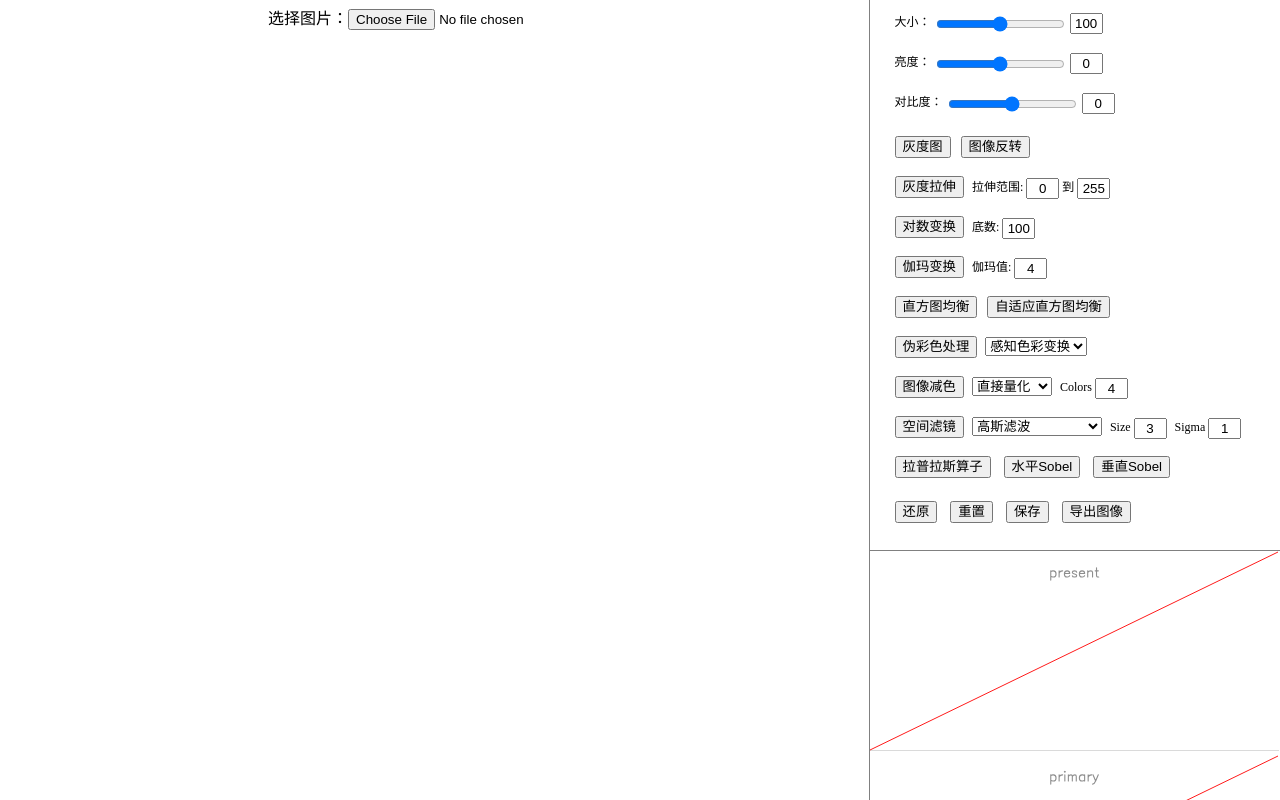
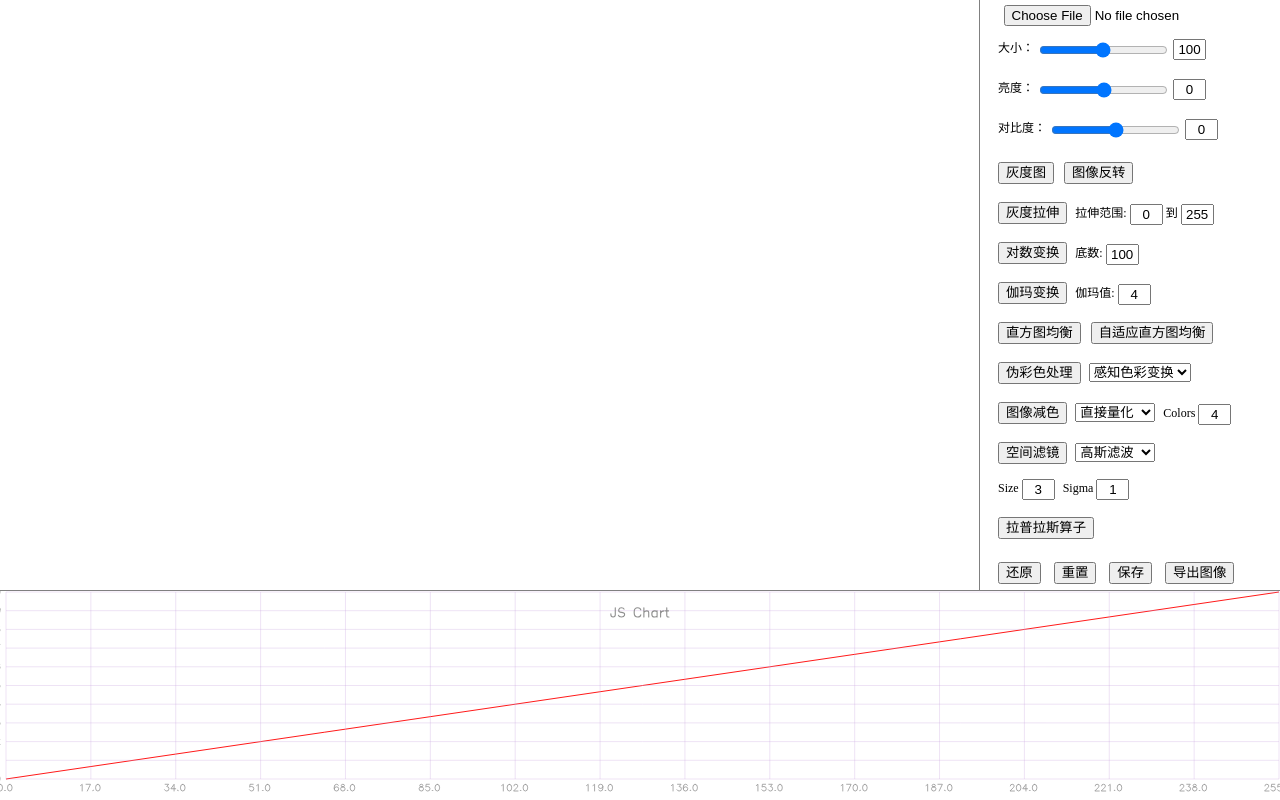
Before and after one commit to mhSun/image-edit, a plain HTML site: page index.html in a window 1280 px wide. Drawn offline with Linux system fonts and the light colour scheme.

Commit message:
modify the ui

```diff
--- a/filterfactory.js
+++ b/filterfactory.js
@@ -24,26 +24,6 @@ function gaussianfilter(size, sigma) {
         factor: wsum,
         bias: 0,
         weights: weights
-    };
-}
-
-function hsobel() {
-    return {
-        width: 3,
-        height: 3,
-        factor: 1.0,
-        bias: 0.0,
-        weights: [-1, 0, 1, -2, 0, 2, -1, 0, 1]
-    };
-}
-
-function vsobel() {
-    return {
-        width: 3,
-        height: 3,
-        factor: 1.0,
-        bias: 0.0,
-        weights: [-1, -2, -1, 0, 0, 0, 1, 2, 1]
     };
 }
 
@@ -89,14 +69,6 @@ var FilterFactory = {
                     var amount = params.amount || 4.0;
                     return sharpenfilter(size, sigma, amount);
                 }
-            case 'hsobel':
-                {
-                    return hsobel();
-                }
-            case 'vsobel':
-                {
-                    return vsobel();
-                }
             case 'laplacian':
                 {
                     return laplacian();
--- a/index.html
+++ b/index.html
@@ -1,6 +1,6 @@
 <!DOCTYPE html > <html>
 <head>
-    <title> 图片增强处理 </title>
+    <title> 图像编辑器 </title>
     <meta http-equiv="content-type" content="text/html;charset=utf-8">
     <script type="text/javascript" src="color.js"></script>
     <script type="text/javascript" src="image.js"></script>
@@ -11,16 +11,17 @@
     <link rel="stylesheet" type="text/css" href="style.css">
 </head>
 <body>
-    <div id="bl" class="fl">
-        <div id="select">
-            选择图片：<input type="file" name="image" class="button" onchange="imgload(this)" accept="image/*"/>
-        </div>
+    <div id="main" class="clear">
+        <div id="bl">
             <div id="image">
                 <p id="temp" style = "display:none;"></p>
                 <canvas id="canvas"></canvas>
             </div>
         </div>
         <div id="br">
+            <div id="select">
+                <input type="file" name="image" class="button" onchange="imgload(this)" accept="image/*"/>
+            </div>
             <div id="tools">
                 <div class="t-item">
                     大小：
@@ -82,10 +83,8 @@
                     <select id="spatialfilter_select">
                         <option value="gaussian">高斯滤波</option>
                         <option value="sharpen">锐化</option>
-                    <!-- <option value="vsobel">Sobel (Vertical)</option>
-                    <option value="hsobel">Sobel (Horizontal)</option>
-                    <option value="laplacian">拉普拉斯算子</option> -->
                     </select>
+                    <br/>
                     Size
                     <input type="text" id="filter_sizze" class="input_text" value="3">
                     Sigma
@@ -93,8 +92,6 @@
                 </div>
                 <div class="t-item">
                     <button id="laplacian">拉普拉斯算子</button>
-                <button id="hsobel">水平Sobel</button>
-                <button id="vsobel">垂直Sobel</button>
                 </div>
                 <div class="t-item" style="margin-top:10px;">
                     <button id="cancel">还原</button>
@@ -103,28 +100,22 @@
                     <button id="export">导出图像</button>
                 </div>
             </div>
-        <div id="chart">
-            <div id="present" class="chart_item">
-                <canvas id="JSChart_present" width="0" height="0" style="position: relative;"></canvas>
-            </div>
-            <div id="primary" class="chart_item">
-                <canvas id="JSChart_primary" width="0" height="0" style="position: relative;"></canvas>
         </div>
     </div>
+     <div id="chart">
+            <canvas id="JSChart" width="0" height="0" style="position: relative;"></canvas>
     </div>
     <script>
         var image = null;
         var canvas = document.getElementById("canvas");
         window.onload = function() {
             /* begin dom style*/
-            document.getElementById("br").style.height = window.innerHeight + "px";
-            document.getElementById("bl").style.width = window.innerWidth - 411 + "px";
-            document.getElementById("image").style.height = window.innerHeight - 40 + "px";
+            document.getElementById("main").style.height = window.innerHeight - 210 + "px";
+            document.getElementById("bl").style.width = window.innerWidth - 301 + "px";
             /* end dom style */
 
             /* 初始化Charts */
-            drawCharts('present', document.getElementById("chart").offsetWidth, 200, [[[0,0],[255,1]]]);
-            drawCharts('primary', document.getElementById("chart").offsetWidth, 220, [[[0,0],[255,1]]]);
+            drawCharts(document.getElementById("chart").offsetWidth, 205, [[[0,0],[255,1]]]);
 
             /* begin dom event */
             document.getElementById("size_bar").addEventListener("change", function() {
@@ -275,30 +266,6 @@
                     ));
                 render(I,'present');
             },false);
-            document.getElementById("hsobel").addEventListener("click",function(){
-                if (image ===null) {
-                    return;
-                }
-                var loader = RGBAImage.fromImage(canvas);
-                var I = filters.spatialfilter(loader, FilterFactory.createfilter(
-                            {
-                                name: "hsobel"
-                            }
-                    ));
-                render(I,'present');
-            },false);
-            document.getElementById("vsobel").addEventListener("click",function(){
-                if (image ===null) {
-                    return;
-                }
-                var loader = RGBAImage.fromImage(canvas);
-                var I = filters.spatialfilter(loader, FilterFactory.createfilter(
-                            {
-                                name: "vsobel"
-                            }
-                    ));
-                render(I,'present');
-            },false);
             document.getElementById("reset").addEventListener("click",function(){
                 var img = new Image();
                 img.onload = function(){
@@ -364,45 +331,35 @@
                     hist[i][j] = [j,hist[i][j]];
                 }
             }
-            if(!id){
-                drawCharts('present',document.getElementById("chart").offsetWidth,200,hist);
-                drawCharts('primary',document.getElementById("chart").offsetWidth,200,hist);
-            }
-            else{
-                drawCharts(id,document.getElementById("chart").offsetWidth,200,hist);
-            }
+            drawCharts(document.getElementById("chart").offsetWidth,200,hist);
         }
 
-        function drawCharts(id,w,h,hist){
+        function drawCharts(w,h,hist){
+            console.log(hist[0]);
             var line = [['R','#FF0000'],['G','#008000'],['B','#0000FF']];
-            var myChart = new JSChart(id, 'line');
-            myChart.setLineColor('#8D9386');
-            myChart.setLineWidth(1);
-            myChart.setAxisWidth(1);
+            var myChart = new JSChart('chart', 'line');
             myChart.setSize(w,h);
-            myChart.setTitle(id);
             myChart.setAxisNameX('');
             myChart.setAxisNameY('');
-            myChart.setGrid(false);
-            myChart.setAxisPaddingLeft(0);
+            myChart.setAxisColor('#FFFFFF');
+            myChart.setAxisValuesColor('#949494');
+            myChart.setAxisPaddingLeft(5);
             myChart.setAxisPaddingRight(0);
             myChart.setAxisPaddingTop(0);
-            myChart.setAxisValuesNumberX(10);
-            myChart.setAxisValuesDecimals(0);
-            if(id==='primary'){
-                myChart.setAxisPaddingBottom(20);
-            }
-            else{
-                myChart.setAxisPaddingBottom(0);
-            }
+            myChart.setAxisPaddingBottom(16);
+            myChart.setAxisValuesDecimals(1);
+            myChart.setIntervalStartX(0);
+            myChart.setAxisValuesNumberY(11);
+            myChart.setAxisValuesNumberX(16);
+            myChart.setShowXValues(true);
+            myChart.setGridColor('#C5A2DE');
+            myChart.setGridOpacity(0.3);
+            myChart.setLineColor('#BBBBBB');
+            myChart.setLineWidth(1);
+
             for (var i = 0; i < hist.length; i++) {
-                if(line[i]){
                 myChart.setDataArray(hist[i],line[i][0]);
                 myChart.setLineColor(line[i][1],line[i][0]);
-                }else{
-                    myChart.setDataArray(dataR,'N');
-                    myChart.setLineColor('#FFFFFF','N');
-                }
             }
             myChart.draw();
         }
--- a/style.css
+++ b/style.css
@@ -14,24 +14,36 @@ button{
 .fr{
     float: right;
 }
+.clear:after{
+    display: block;
+    content: '';
+    height: 0;
+    width: 0;
+    clear: both;
+}
+#main{
+    position: relative;
+}
 #bl{
-    width: 70%;
-    height: auto;
+    width: auto;
+    height: 100%;
 }
 #br{
-    width: 410px;
-    height: 600px;
-    position: absolute;
-    right: 0;
+    width: 300px;
+    height: 100%;
     border-left: 1px solid gray;
     overflow: auto;
+    position: absolute;
+    top: 0;
+    right: 0;
 }
 #select{
-    margin: 5px 0;text-align: center;
+    margin: 5px 0;
+    text-align: center;
 }
 #image{
     width: 100%;
-    height: 80%;
+    height: 100%;
     overflow: auto;
     text-align: center;
 }
@@ -48,6 +60,7 @@ button{
 }
 .t-item{
     height: 35px;
+    height: auto;
     position: relative;
     left: 6%;
     width: 94%;
@@ -65,28 +78,23 @@ button{
     position: relative;
     top: 2px;
 }
-#reduction_method,#filter_select,#filter_sizze,#logarithmic,#gamma,#stretch,#logarithmic,#spatialfilter_select{
+#reduction_method,#filter_sizze,#logarithmic,#gamma,#stretch,#logarithmic,#spatialfilter_select{
     margin-right: 5px;
 }
 #reset,#save,#export,#revert,#ahe,#hsobel,#vsobel{
     margin-left: 10px;
 }
-#filter_select,#reduction_method,#restoration_method,#spatialfilter_select{
+#reduction_method,#restoration_method,#spatialfilter_select{
     margin-left: 5px;
 }
 #reduction_method{
     width: 80px;
 }
-#filter_select,#spatialfilter_select{
-    width: 130px;
+#spatialfilter_select{
+    width: 80px;
 }
 #chart{
     width: 100%;
-    height: 426px;
-    position: relative;
-    left: -1px;
+    height: 209px;
+    border-top: 1px solid gray;
 }
-.chart_item{
-    width: auto;
-    height: auto;
-}
```
Lines whose indentation alone changed are shown as unchanged.
